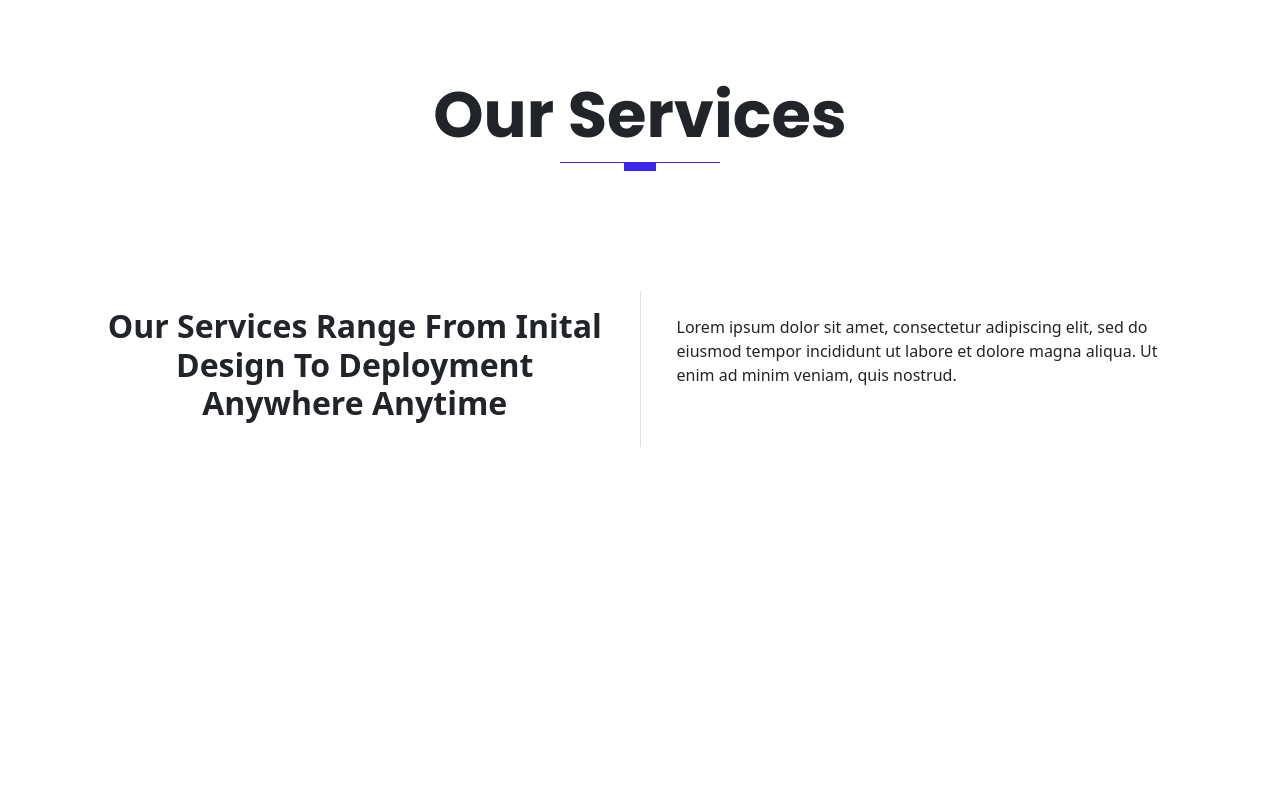
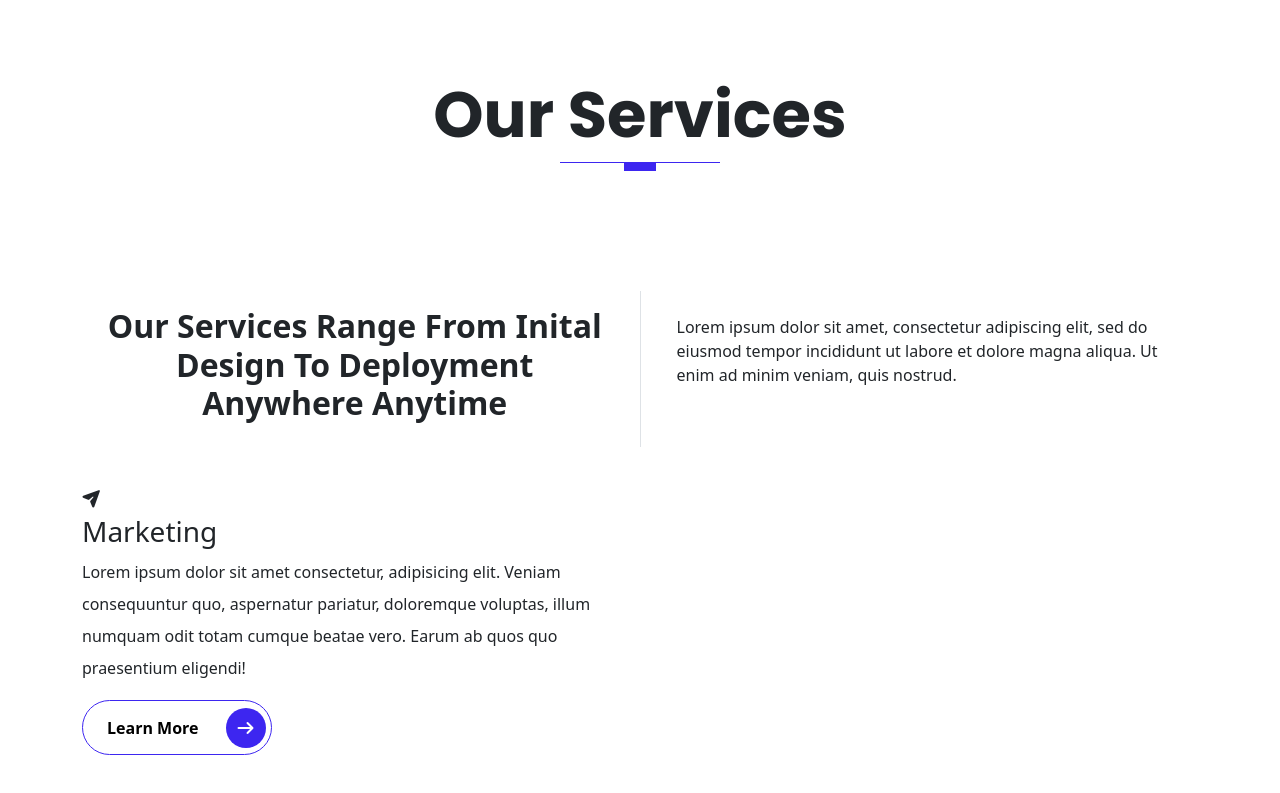
Before and after one commit to dmenezesgabriel/bootstrap-sass, a website: page index.html in a window 1280 px wide. Shown: the part 1109-1902 px from the top of the page. Before the commit the page ends 1644 px from the top, so only its background shows below. Drawn offline with nearby package versions, Linux system fonts and the light colour scheme; files that its build step writes are made by us from their sources.

Commit message:
Move services to container

```diff
--- a/index.html
+++ b/index.html
@@ -181,7 +181,32 @@
         </div>
       </div>
       <!-- content -->
-      <div class="container"></div>
+      <div class="container">
+        <!-- Marketing -->
+        <div class="row">
+          <div class="col-lg-6 col-md-6 col-sm-12 col-xs-12 services mt-4">
+            <div class="services__content">
+              <i class="icon fas fa-paper-plane"></i>
+              <h3 class="display-3--title mt-1">Marketing</h3>
+              <p class="lh-lg">
+                Lorem ipsum dolor sit amet consectetur, adipisicing elit. Veniam
+                consequuntur quo, aspernatur pariatur, doloremque voluptas,
+                illum numquam odit totam cumque beatae vero. Earum ab quos quo
+                praesentium eligendi!
+              </p>
+              <button
+                type="button"
+                class="rounded-pill btn-rounded border-primary"
+              >
+                Learn More<span><i class="fas fa-arrow-right"></i></span>
+              </button>
+            </div>
+          </div>
+          <div class="col-lg-6 col-md-6 col-sm-12 col-xs-12 services mt-4">
+            <div class="services__content"></div>
+          </div>
+        </div>
+        <!-- Web development -->
         <div class="row">
           <div class="col-lg-6 col-md-6 col-sm-12 col-xs-12 services mt-4">
             <div class="services__content"></div>
@@ -190,6 +215,7 @@
             <div class="services__content"></div>
           </div>
         </div>
+        <!-- Cloud Hosting -->
         <div class="row">
           <div class="col-lg-6 col-md-6 col-sm-12 col-xs-12 services mt-4">
             <div class="services__content"></div>
@@ -197,13 +223,6 @@
           <div class="col-lg-6 col-md-6 col-sm-12 col-xs-12 services mt-4">
             <div class="services__content"></div>
           </div>
-      </div>
-      <div class="row">
-        <div class="col-lg-6 col-md-6 col-sm-12 col-xs-12 services mt-4">
-          <div class="services__content"></div>
-        </div>
-        <div class="col-lg-6 col-md-6 col-sm-12 col-xs-12 services mt-4">
-          <div class="services__content"></div>
         </div>
       </div>
     </section>
```
Lines whose indentation alone changed are shown as unchanged.
